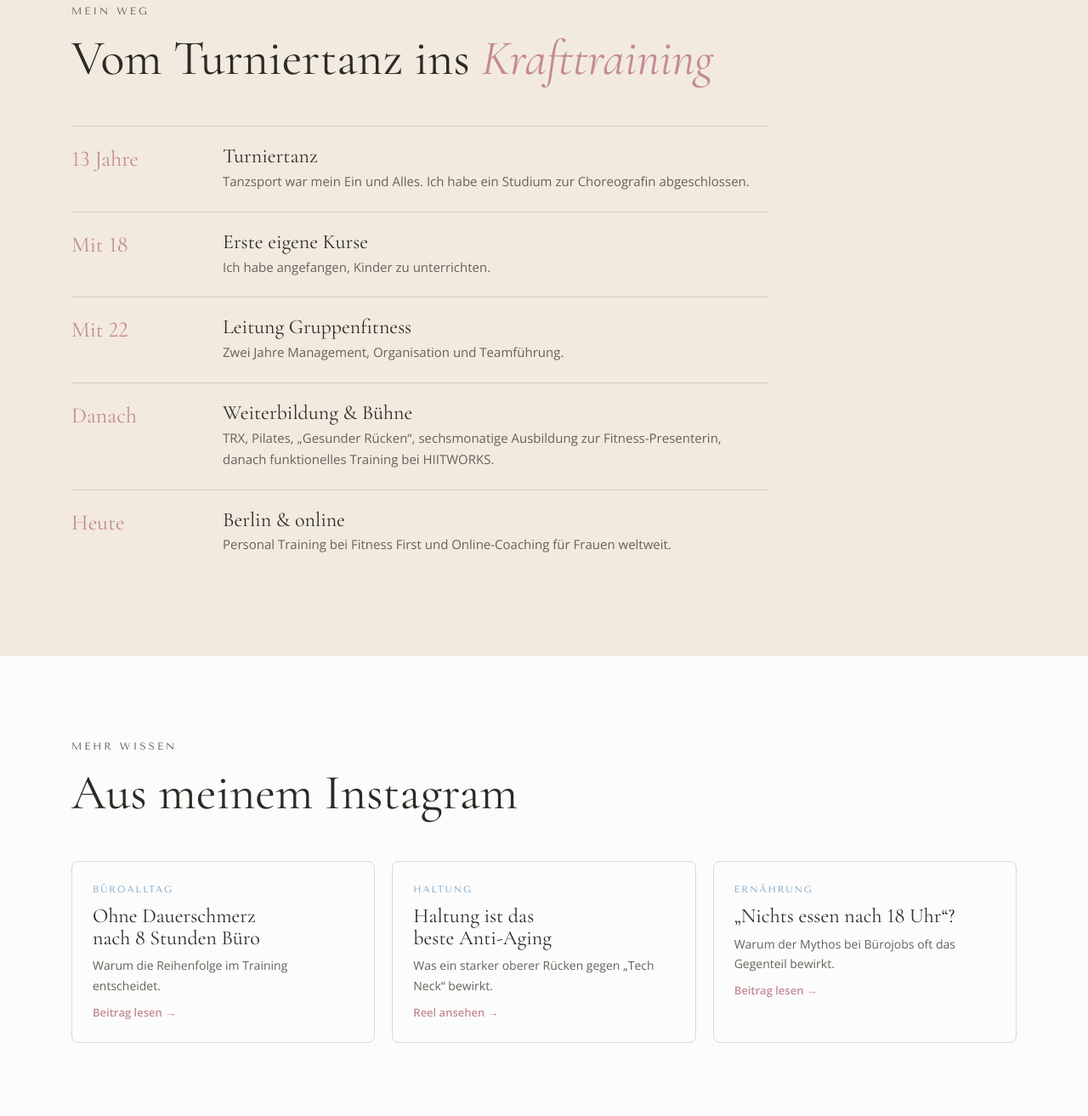
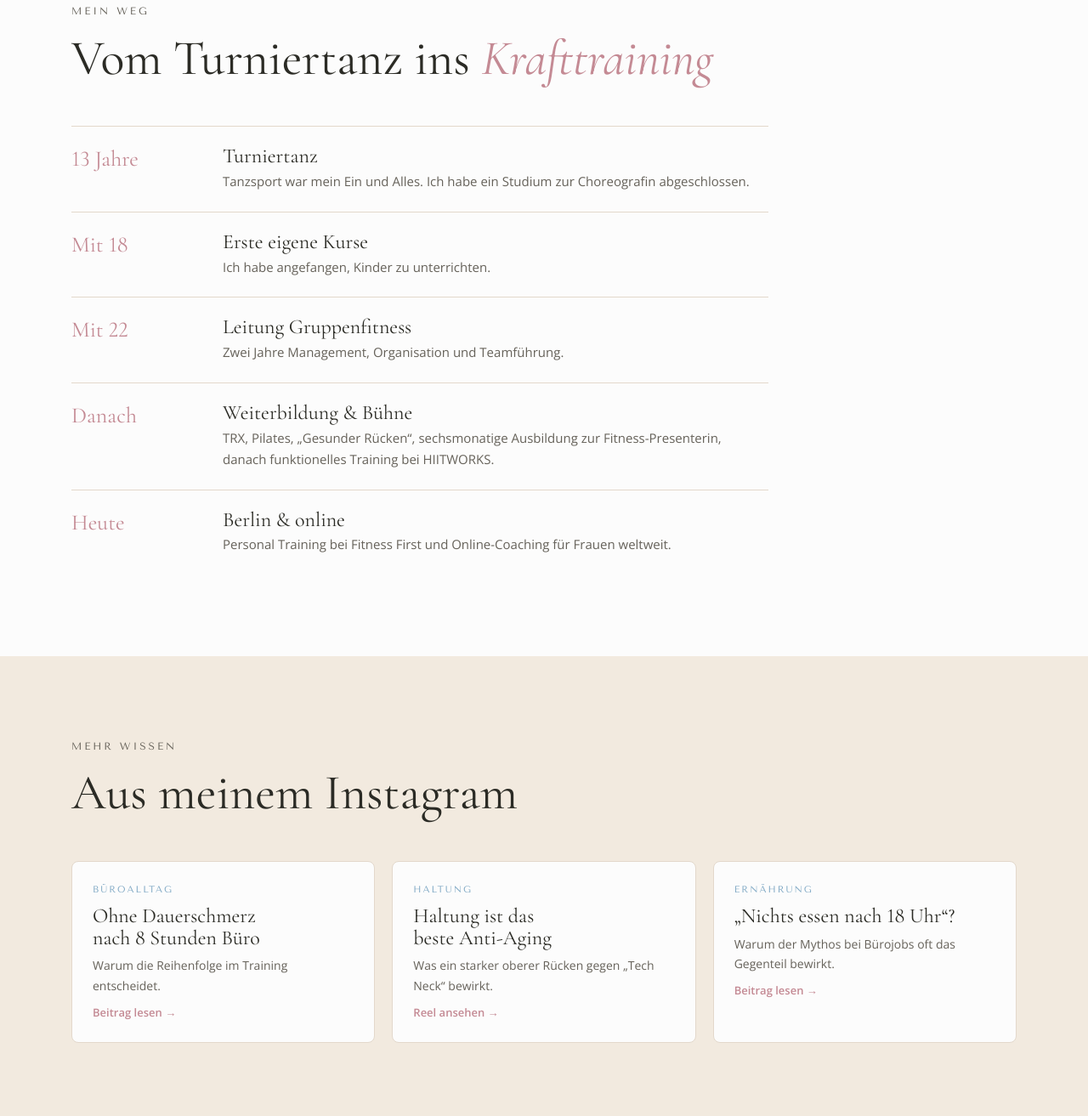
Before and after one commit to k5kristina/margarita-fitness-entwurf, a plain HTML site: page v3-kreativ.html in a window 1280 px wide. Shown: the part 4827-6140 px from the top of the page at 85% size. Drawn offline with nearby package versions, Linux system fonts and the light colour scheme; a web font is replaced by a local one.

Commit message:
Entwurf 3: Abschnitte wechseln wieder hell/creme

```diff
--- a/v3-kreativ.html
+++ b/v3-kreativ.html
@@ -136,15 +136,17 @@
   @media (prefers-reduced-motion:reduce){.fmt{transition:none}.compare.picked .fmt.is-match{transform:none}}
 
   /* story – chronological, labelled by her age/period */
-  .story{background:var(--cream)}
+  .story{background:var(--paper)}
   .timeline{list-style:none;display:grid;gap:0;max-width:820px}
-  .timeline li{display:grid;grid-template-columns:150px minmax(0,1fr);gap:28px;padding:22px 0;border-top:1px solid #d8ccbd}
+  .timeline li{display:grid;grid-template-columns:150px minmax(0,1fr);gap:28px;padding:22px 0;border-top:1px solid var(--line)}
   .timeline .when{font-family:var(--serif);font-size:26px;color:var(--rose);line-height:1.2}
   .timeline h3{font-size:24px;margin-bottom:4px}
   .timeline p{font-size:15px;color:var(--muted)}
   @media (max-width:600px){.timeline li{grid-template-columns:1fr;gap:4px}}
 
   /* posts */
+  .insta{background:var(--cream)}
+  .post{background:var(--paper)}
   .posts{display:grid;grid-template-columns:repeat(3,minmax(0,1fr));gap:20px}
   .post{text-decoration:none;display:grid;gap:8px;align-content:start;padding:24px;border:1px solid var(--line);border-radius:8px;transition:border-color .2s}
   .post:hover,.post:focus-visible{border-color:var(--rose)}
@@ -369,7 +371,7 @@
   </div>
 </section>
 
-<section>
+<section class="insta">
   <div class="wrap">
     <div class="head">
       <p class="label">Mehr Wissen</p>
```
